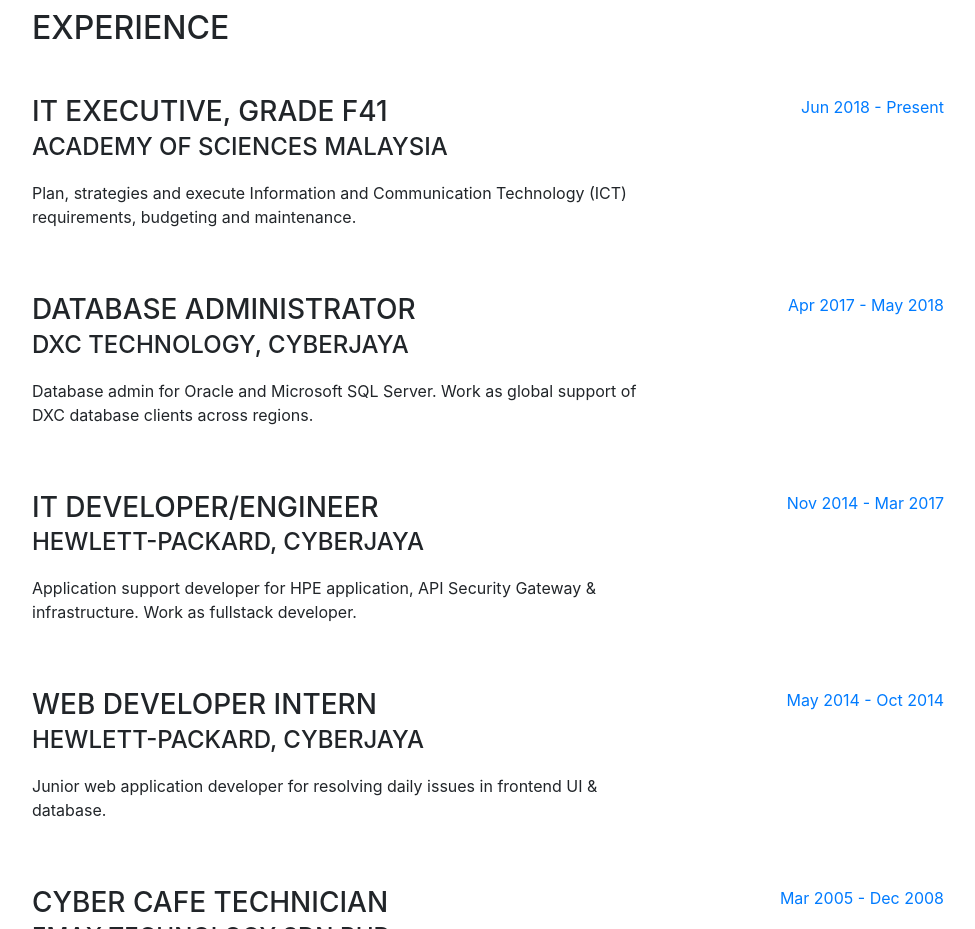
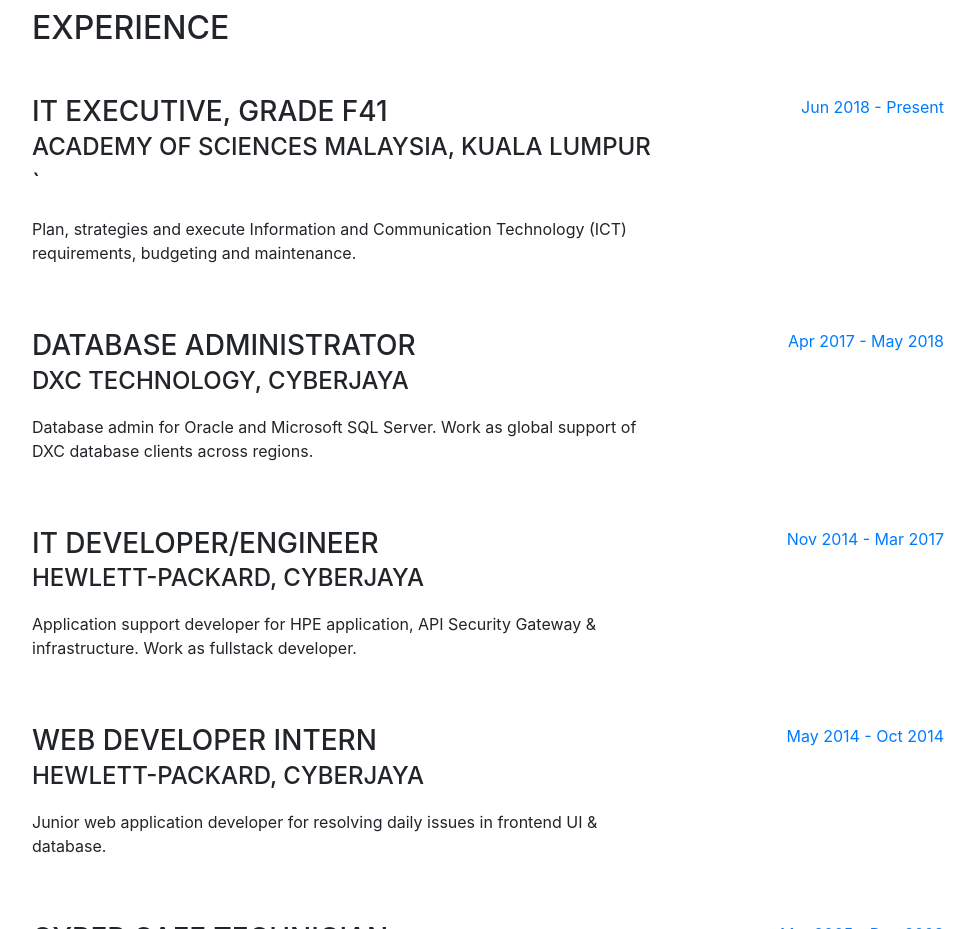
Before and after one commit to HarlicWork/resume, a website with bundled scripts: page index.html in a window 1280 px wide. Shown: the part 840-1769 px from the top of the page, without its empty margins (288-1263 px from the left). Built offline with nearby package versions, Linux system fonts and the light colour scheme; a web font is replaced by a local one.

Commit message:
edit experience info

```diff
--- a/index.html
+++ b/index.html
@@ -136,7 +136,9 @@
           <div class="resume-item d-flex flex-column flex-md-row mb-5">
             <div class="resume-content mr-auto">
               <h3 class="mb-0">IT Executive, Grade F41</h3>
-              <div class="subheading mb-3">Academy of Sciences Malaysia</div>
+              <div class="subheading mb-3">
+                Academy of Sciences Malaysia, Kuala Lumpur
+              `</div>
               <p>
                 Plan, strategies and execute Information and Communication
                 Technology (ICT) requirements, budgeting and maintenance.
```
